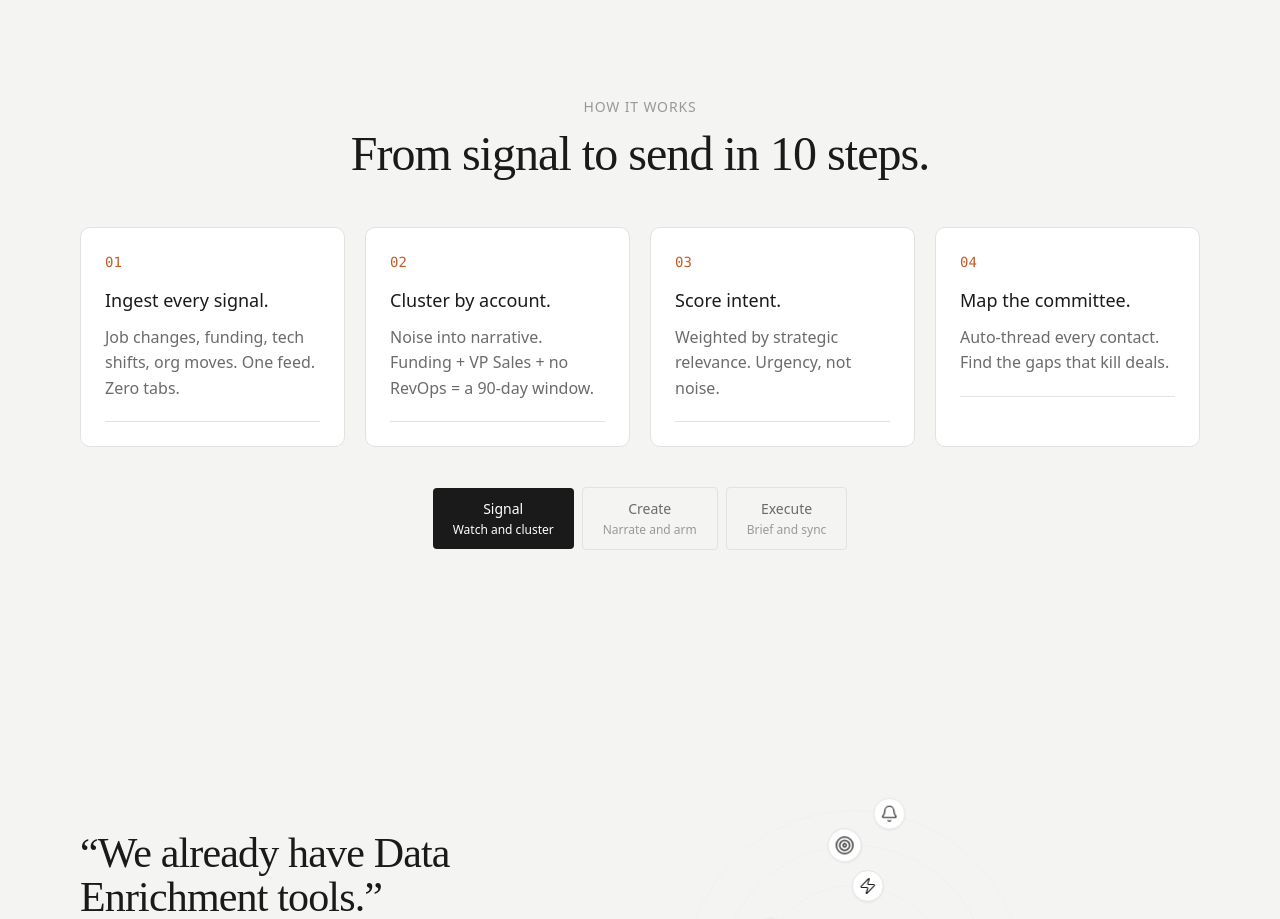
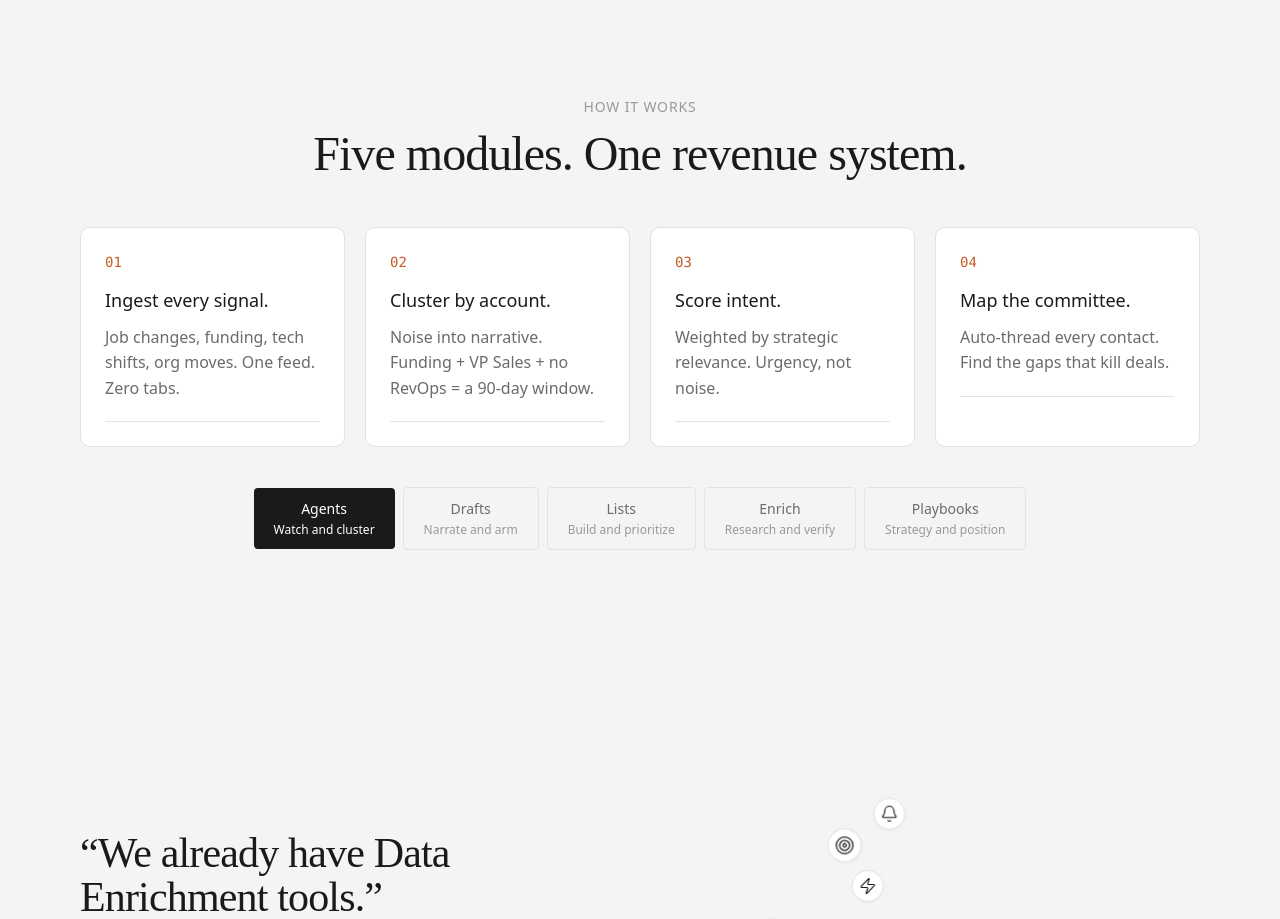
Before and after one commit to heybonggy/Bonggy-Website-Nithin, a React (Vite) app: page / in a window 1280 px wide. Shown: the part 2280-3199 px from the top of the page. Built offline with nearby package versions, Linux system fonts and the light colour scheme.

Commit message:
Reframe How it works into 5 modules: Agents, Drafts, Lists, Enrich, Playbooks

```diff
--- a/src/pages/Landing.tsx
+++ b/src/pages/Landing.tsx
@@ -449,7 +449,7 @@ function HowItWorks() {
 
   const sets = [
     {
-      label: "Signal",
+      label: "Agents",
       desc: "Watch and cluster",
       steps: [
         { num: "01", title: "Ingest every signal.", desc: "Job changes, funding, tech shifts, org moves. One feed. Zero tabs." },
@@ -459,23 +459,43 @@ function HowItWorks() {
       ],
     },
     {
-      label: "Create",
+      label: "Drafts",
       desc: "Narrate and arm",
       steps: [
-        { num: "05", title: "Write the narrative.", desc: "Angles that create urgency. Not templates that create eye rolls." },
-        { num: "06", title: "Generate ammo packs.", desc: "Three tones per contact. Export-ready for any sequencer." },
-        { num: "07", title: "Check coherence.", desc: "Catch contradictions before send. Consistency wins." },
-        { num: "08", title: "Learn win patterns.", desc: "Closed-won data teaches what to look for next." },
+        { num: "01", title: "Generate the sequence.", desc: "AI writes a full multi-touch sequence for one specific buyer. Not a template." },
+        { num: "02", title: "Choose your angles.", desc: "Direct, Value-first, Question-led, Social Proof, Competitive, Advisory. Pick the tones that fit." },
+        { num: "03", title: "Review and approve.", desc: "Draft → Approved → Sent. Every email tagged, numbered, and ready." },
+        { num: "04", title: "Export and send.", desc: "Push to Outreach, Apollo, Salesloft. Or grab the CSV and go manual." },
       ],
     },
     {
-      label: "Execute",
-      desc: "Brief and sync",
+      label: "Lists",
+      desc: "Build and prioritize",
       steps: [
-        { num: "09", title: "Brief your team.", desc: "Daily hot accounts, why now, what to say. Zero research." },
-        { num: "10", title: "Sync and execute.", desc: "Push to sequencer. Auto-enroll. Zero manual work." },
-        { num: "11", title: "Learn and iterate.", desc: "Every reply, every meeting, every win feeds back in. The system gets sharper as you use it." },
-        { num: "12", title: "Measure what matters.", desc: "Track narrative quality, thread depth, and pattern match rate. Not vanity metrics. Pipeline truth." },
+        { num: "01", title: "Build smart lists.", desc: "Aggregate contacts by signal cluster, playbook match, or territory. Not static CSVs." },
+        { num: "02", title: "Rank by urgency.", desc: "Intent score surfaces who to call today versus next quarter." },
+        { num: "03", title: "Segment by motion.", desc: "Match each list to the right playbook, tone DNA, and outreach strategy." },
+        { num: "04", title: "Monitor continuously.", desc: "Auto-refresh as signals change. Lists stay alive while you sleep." },
+      ],
+    },
+    {
+      label: "Enrich",
+      desc: "Research and verify",
+      steps: [
+        { num: "01", title: "Enrich every profile.", desc: "Job history, content themes, communication style. More than a data dump." },
+        { num: "02", title: "Analyze personality.", desc: "Tone matching based on traits and social activity. Know how they talk." },
+        { num: "03", title: "Map social signals.", desc: "LinkedIn posts, X activity, news mentions. Real context, not guesswork." },
+        { num: "04", title: "Verify thread gaps.", desc: "Missing committee members that kill deals. Flagged before you send." },
+      ],
+    },
+    {
+      label: "Playbooks",
+      desc: "Strategy and position",
+      steps: [
+        { num: "01", title: "Define the ICP.", desc: "Ideal customer profile rooted in real win data. Not demographic fiction." },
+        { num: "02", title: "Map persona pain points.", desc: "What each buyer cares about, when they care, and why." },
+        { num: "03", title: "Position against competitors.", desc: "Why you win in a bake-off. Competitor angles built into every draft." },
+        { num: "04", title: "Build win patterns.", desc: "Closed-won data teaches what to look for next. The system gets sharper." },
       ],
     },
   ];
@@ -487,7 +507,7 @@ function HowItWorks() {
       <div className="max-w-[1120px] mx-auto">
         <div ref={headerRef} className="text-center mb-12">
           <SectionLabel>How it works</SectionLabel>
-          <h2 className="font-serif-display text-[36px] md:text-[48px] font-normal leading-[1.05] tracking-[-0.02em] text-bonggy-text-primary">From signal to send in 10 steps.</h2>
+          <h2 className="font-serif-display text-[36px] md:text-[48px] font-normal leading-[1.05] tracking-[-0.02em] text-bonggy-text-primary">Five modules. One revenue system.</h2>
         </div>
 
         <div ref={gridRef} className="grid grid-cols-1 sm:grid-cols-2 lg:grid-cols-4 gap-5 mb-10">
```
